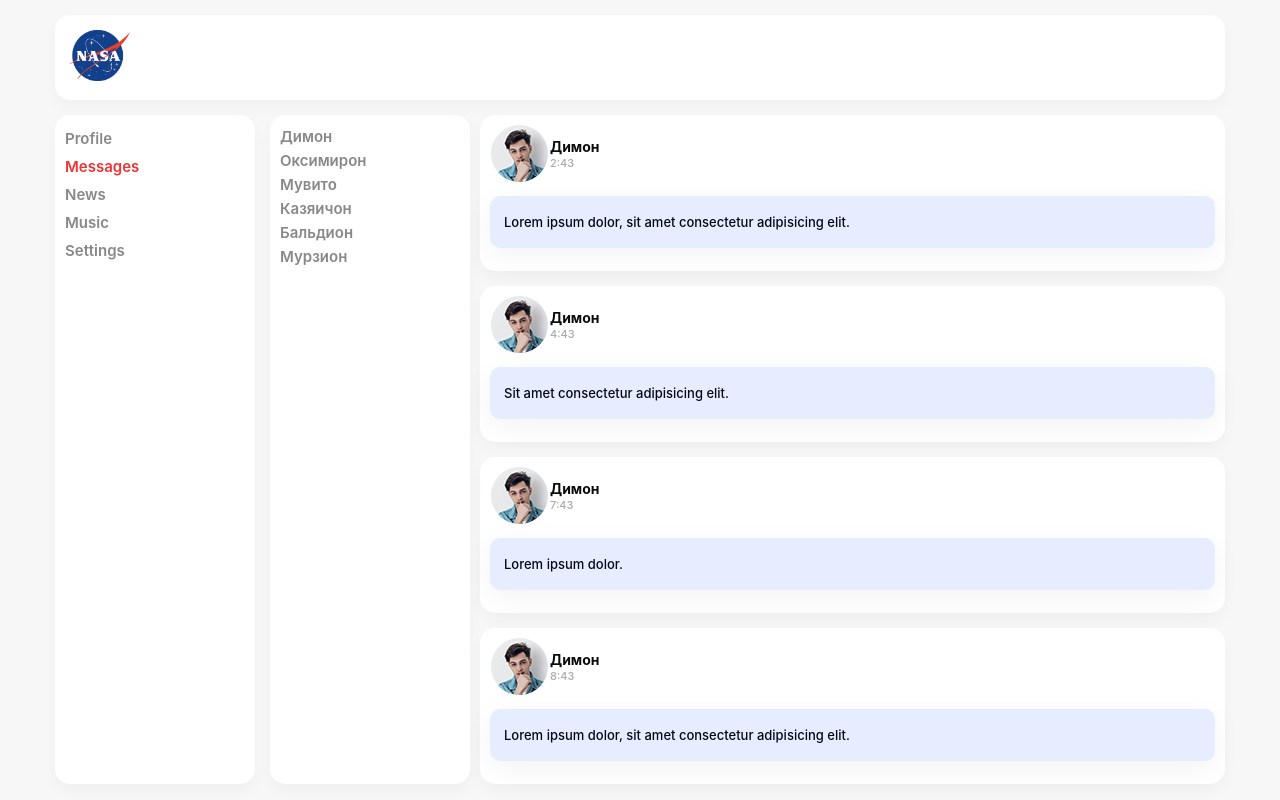
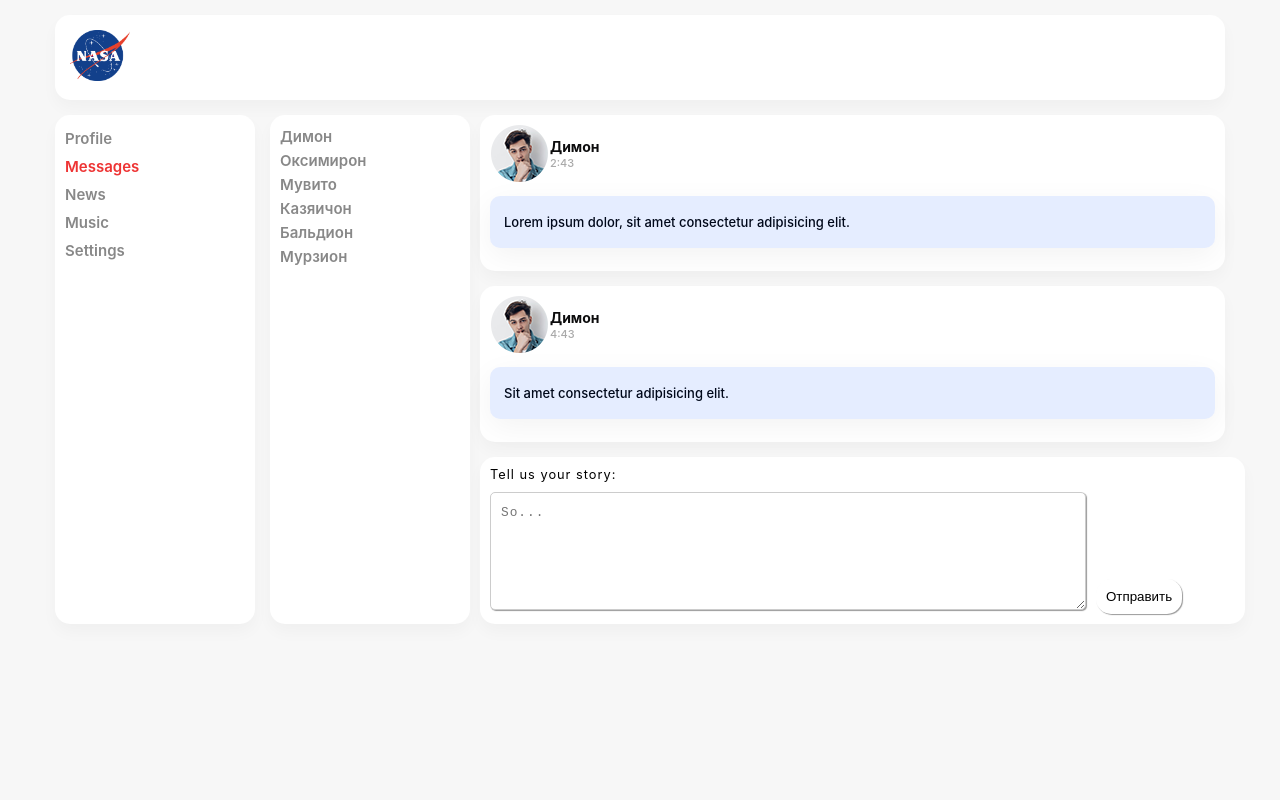
Before and after one commit to lllytnik/it-kamasutra, a React (Create React App) app: page /dialogs in a window 1280 px wide. Built offline with nearby package versions, Linux system fonts and the light colour scheme.

Commit message:
40  lesson v1

```diff
--- a/src/App.js
+++ b/src/App.js
@@ -14,7 +14,7 @@ function App(props) {
         <NavBar />
         <main className="main">
           <Routes>
-            <Route path="/dialogs/*" element={<Dialogs state={props.state.dialogsPage} />} />
+            <Route path="/dialogs/*" element={<Dialogs state={props.state.dialogsPage} dispatch={props.dispatch} />} />
             <Route path="/profile" element={<Profile profilePage={props.state.profilePage} dispatch={props.dispatch} />} />
           </Routes>
         </main>
--- a/src/components/dialogs/Dialogs.jsx
+++ b/src/components/dialogs/Dialogs.jsx
@@ -6,7 +6,7 @@ const Dialogs = (props) => {
   return (
     <div className={s.dialogs}>
       <Dialog dialogs={props.state.dialogs} />
-      <Messages messages={props.state.messages} />
+      <Messages messages={props.state.messages} dispatch={props.dispatch} />
     </div>
   );
 };
--- a/src/components/dialogs/messages/Messages.jsx
+++ b/src/components/dialogs/messages/Messages.jsx
@@ -1,6 +1,7 @@
 import React from "react";
 import s from "./Messages.module.css";
 import userPic from "../../../images/dialog/user1.png";
+import { updateNewMessageBodyCreater, sendMessageCreator } from "../../../redux/state";
 
 const MessageCom = (props) => {
   return (
@@ -18,14 +19,29 @@ const MessageCom = (props) => {
     </li>
   );
 };
-
 const Messages = (props) => {
 
   let messagesElements = props.messages.map(m => <MessageCom time={m.time} name={m.name} text={m.message} />)
+  let newMessageBody = props.newMessageBody;
+  let onSendMessageClick = () => {
+    props.dispatch(sendMessageCreator());
+  }
+
+  let onNewMessageChange = (e) => {
+    let body = e.target.value;
+    props.dispatch(updateNewMessageBodyCreater(body));
+  }
   return (
     <div className={s.messages}>
       <ul className={s.messagesList}>
         {messagesElements}
+        <form className={s.myMessage} action="post">
+          <div className={s.formWrap}>
+            <label for="story">Tell us your story:</label>
+            <textarea id="myMessageText" value={newMessageBody} onChange={onNewMessageChange} name="myMessageText" placeholder="So..." rows="5" />
+          </div>
+          <input id="myMessage" type="button" onClick={onSendMessageClick} value="Отправить" className={s.formBtn} />
+        </form>
       </ul>
     </div>
   );
--- a/src/components/dialogs/messages/Messages.module.css
+++ b/src/components/dialogs/messages/Messages.module.css
@@ -81,3 +81,58 @@
     border-radius: 10px;
     z-index: 1;
 }
+
+.myMessage {
+    border-radius: 15px;
+    margin-top: 15px;
+    padding: 10px;
+    background-color: #ffffff;
+    box-shadow: 0 0.5rem 1rem rgb(0 0 0 / 3%);
+    display: flex;
+    align-items: center;
+    gap: 10px;
+    width: 100%;
+}
+
+.formWrap {
+    width: 80%;
+}
+
+
+label,
+textarea {
+    font-size: .8rem;
+    letter-spacing: 1px;
+}
+
+textarea {
+    box-sizing: border-box;
+    padding: 10px;
+    width: 100%;
+    line-height: 1.5;
+    border-radius: 5px;
+    border: 1px solid #ccc;
+    box-shadow: 1px 1px 1px #999;
+}
+
+label {
+    display: block;
+    margin-bottom: 10px;
+}
+
+.formBtn {
+    box-sizing: border-box;
+    padding: 10px;
+    border: none;
+    border-radius: 15px;
+    box-shadow: 1px 1px 1px #999;
+    background-color: #ffffff;
+    cursor: pointer;
+    align-self: flex-end;
+}
+
+.formBtn:hover {
+    box-shadow: 1px 1px 1px #999;
+    background-color: #ee3434;
+    color: #ffffff;
+}
--- a/src/redux/state.js
+++ b/src/redux/state.js
@@ -2,6 +2,8 @@ import usersPic from "../images/dialog/user1.png";
 
 const ADD_POST = 'ADD-POST';
 const UPDATE_NEW_POST_TEXT = 'UPDATE-NEW-POST-TEXT';
+const UPDATE_NEW_MESSAGE_BODY = 'UPDATE_NEW_MESSAGE_BODY';
+const SEND_MESSAGE = "SEND_MESSAGE";
 
 let store = {
     _state: {
@@ -24,9 +26,9 @@ let store = {
             messages: [
                 { id: 1, name: 'Димон', message: 'Lorem ipsum dolor, sit amet consectetur adipisicing elit.', time: '2:43' },
                 { id: 2, name: 'Димон', message: 'Sit amet consectetur adipisicing elit.', time: '4:43' },
-                { id: 3, name: 'Димон', message: 'Lorem ipsum dolor.', time: '7:43' },
-                { id: 4, name: 'Димон', message: 'Lorem ipsum dolor, sit amet consectetur adipisicing elit.', time: '8:43' }
-            ]
+
+            ],
+            newMessageBody: ""
         }
 
     },
@@ -54,6 +56,14 @@ let store = {
         } else if (action.type === UPDATE_NEW_POST_TEXT) {
             this._state.profilePage.newPostText = action.newText;
             this._callSubscriber(this._state);
+        } else if (action.type === UPDATE_NEW_MESSAGE_BODY) {
+            this._state.dialogsPage.newMessageBody = action.body;
+            this._callSubscriber(this._state);
+        } else if (action.type === SEND_MESSAGE) {
+            let body = this._state.dialogsPage.newMessageBody;
+            this._state.dialogsPage.newMessageBody = '';
+            this._state.dialogsPage.messages.push({ id: 3, name: 'Димон', message: body, time: '7:43' });
+            this._callSubscriber(this._state);
         }
     }
 };
@@ -65,5 +75,7 @@ export const updateNewPostTextActionCreator = (text) => ({
     type: UPDATE_NEW_POST_TEXT, newText: text
 });
 
+export const sendMessageCreator = () => ({ type: SEND_MESSAGE })
+export const updateNewMessageBodyCreater = (body) => ({ type: UPDATE_NEW_MESSAGE_BODY, body: body })
 window.state = store;
 export default store;
```
